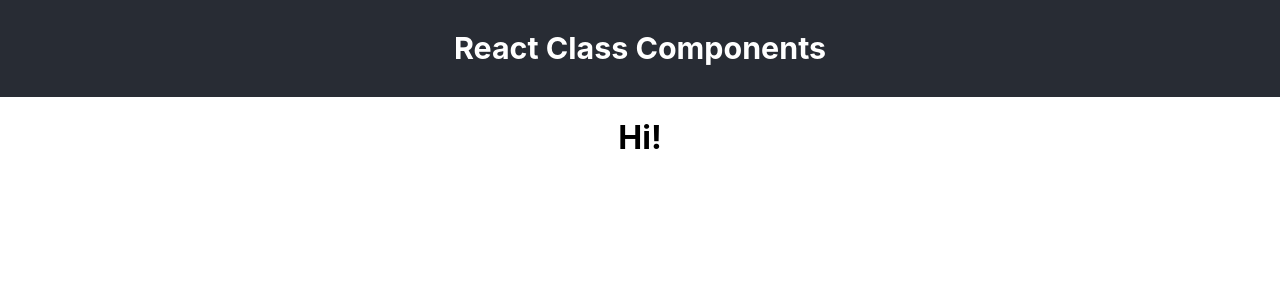
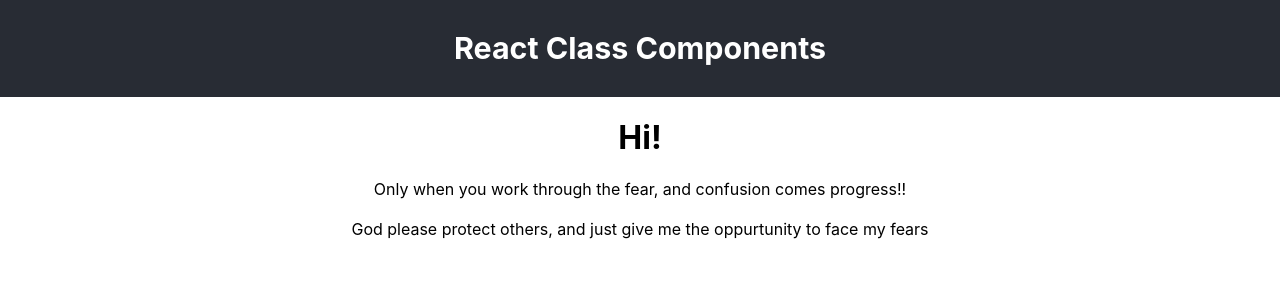
Before and after one commit to isaac-gorman/react-class-component-practice, a React (Create React App) app in the folder class-comp-practice/: page / in a window 1280 px wide. Shown: the top 300 px of the page. Built offline with nearby package versions, Linux system fonts and the light colour scheme.

Commit message:
rendering data to DOM using class components follow along is complete. Up next => Sharing data and state using props

```diff
--- a/class-comp-practice/src/App.js
+++ b/class-comp-practice/src/App.js
@@ -14,7 +14,12 @@
 class App extends React.Component {
   constructor() {
     super();
-    this.state = {};
+    this.state = {
+      message:
+        "Only when you work through the fear, and confusion comes progress!!",
+      prayer:
+        "God please protect others, and just give me the oppurtunity to face my fears",
+    };
   }
   render() {
     return (
@@ -23,6 +28,9 @@
           <h3>React Class Components</h3>
         </header>
         <h1>Hi!</h1>
+        <div>{this.state.message}</div>
+        <br />
+        <div>{this.state.prayer}</div>
       </div>
     );
   }
```
